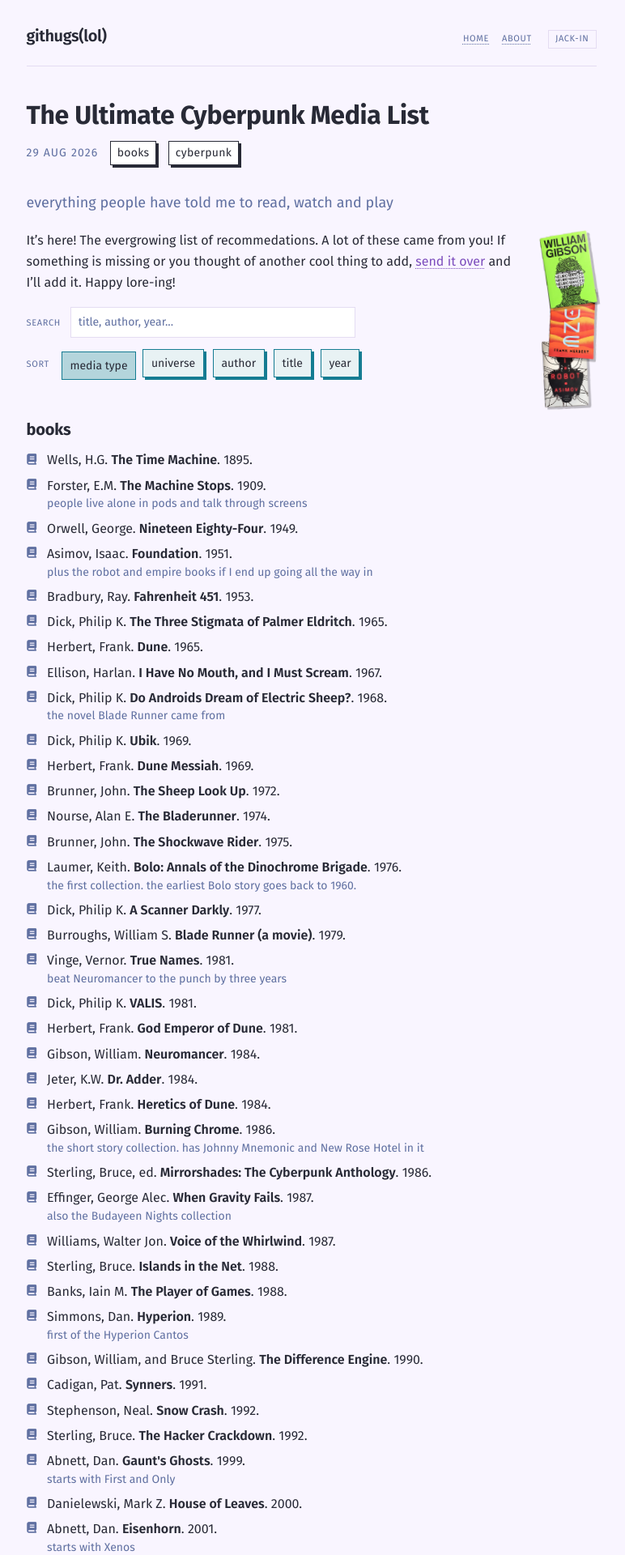
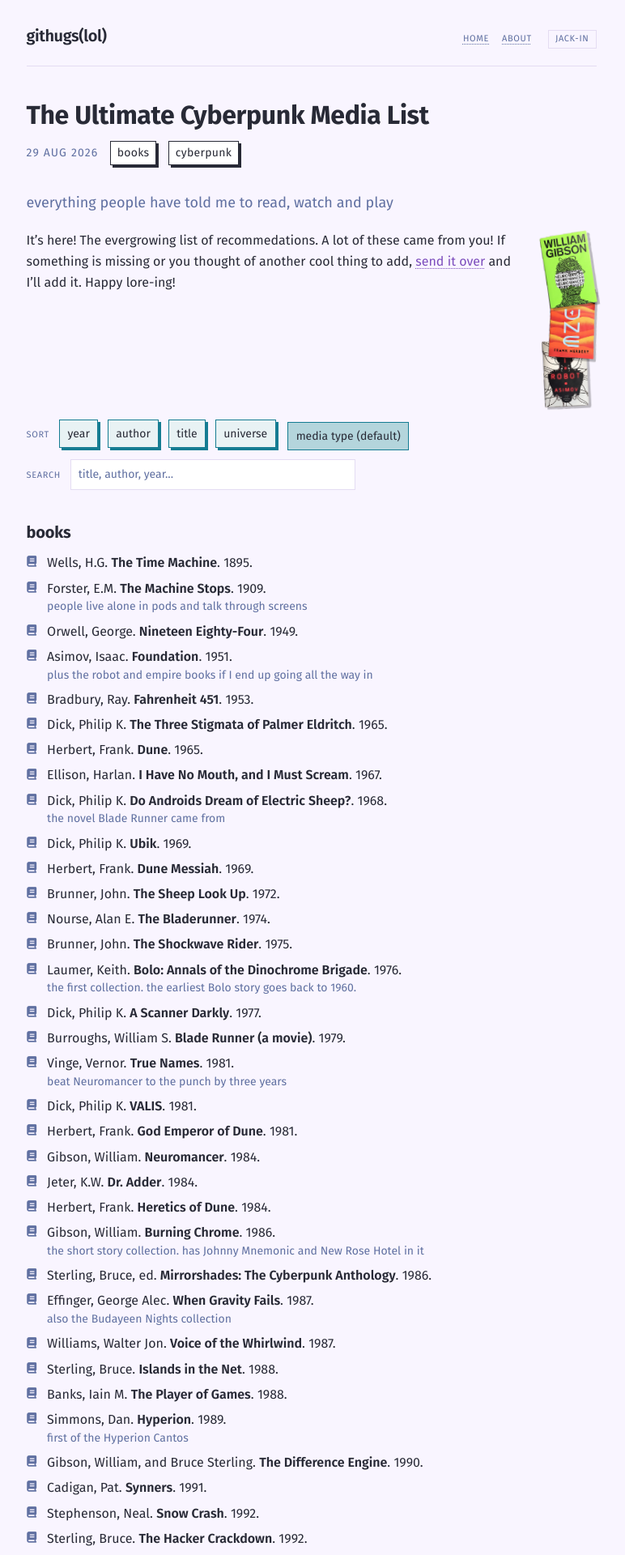
Before and after one commit to kirenia/kirenia.github.io, a Jekyll site: the page built from _posts/2026-08-29-the-ultimate-cyberpunk-media-list.markdown, in a window 1280 px wide. Shown: the top 1920 px of the page at 81% size, without its empty margins (248-1020 px from the left). Built offline with Jekyll 4.4.1, drawn with Linux system fonts in a browser that asks for light colours.

Commit message:
flip buttons order

```diff
--- a/_posts/2026-08-29-the-ultimate-cyberpunk-media-list.markdown
+++ b/_posts/2026-08-29-the-ultimate-cyberpunk-media-list.markdown
@@ -17,19 +17,19 @@ tags: [books, cyberpunk]
 It's here! The evergrowing list of recommedations. A lot of these came from you! If something is missing or you thought of another cool thing to add, [send it over](mailto:githugs@proton.me) and I'll add it. Happy lore-ing!
 
 <div class="sorter">
-  <label class="sorter__label" for="list-search">search</label>
-  <input type="search" id="list-search" class="sorter__search" placeholder="title, author, year..." autocomplete="off">
+  <span class="sorter__label" id="sort-label">sort</span>
+  <div class="sorter__buttons" role="group" aria-labelledby="sort-label">
+    <button type="button" data-sort="year" aria-pressed="false">year</button>
+    <button type="button" data-sort="author" aria-pressed="false">author</button>
+    <button type="button" data-sort="title" aria-pressed="false">title</button>
+    <button type="button" data-sort="universe" aria-pressed="false">universe</button>
+    <button type="button" data-sort="type" aria-pressed="true">media type (default)</button>
+  </div>
 </div>
 
 <div class="sorter">
-  <span class="sorter__label" id="sort-label">sort</span>
-  <div class="sorter__buttons" role="group" aria-labelledby="sort-label">
-    <button type="button" data-sort="type" aria-pressed="true">media type</button>
-    <button type="button" data-sort="universe" aria-pressed="false">universe</button>
-    <button type="button" data-sort="author" aria-pressed="false">author</button>
-    <button type="button" data-sort="title" aria-pressed="false">title</button>
-    <button type="button" data-sort="year" aria-pressed="false">year</button>
-  </div>
+  <label class="sorter__label" for="list-search">search</label>
+  <input type="search" id="list-search" class="sorter__search" placeholder="title, author, year..." autocomplete="off">
 </div>
 
 <p class="visually-hidden" role="status" id="sort-status"></p>
--- a/assets/css/style.css
+++ b/assets/css/style.css
@@ -607,6 +607,9 @@ th, td { border-bottom: 1px solid var(--line); padding: 0.5rem 0.6rem; text-alig
   font-family: var(--body-font);
 }
 
+/* never let the controls wrap around a floated sticker */
+.sorter { clear: right; }
+
 .sorter + .sorter { margin-bottom: 2.5rem; }
 
 .sorter__label {
@@ -707,9 +710,12 @@ th, td { border-bottom: 1px solid var(--line); padding: 0.5rem 0.6rem; text-alig
 
   .sorter__buttons {
     display: grid;
-    grid-template-columns: 1fr;
+    grid-template-columns: 1fr 1fr;
     gap: 0.7rem;
   }
+
+  /* five buttons, so the last one takes the empty half to itself */
+  .sorter__buttons button:last-child { grid-column: 1 / -1; }
 
   .sorter button {
     width: 100%;
@@ -884,6 +890,11 @@ th, td { border-bottom: 1px solid var(--line); padding: 0.5rem 0.6rem; text-alig
 
 .sticker-stack .sticker:hover { z-index: 5; }
 
+@media (max-width: 40rem) {
+  .post-content .sticker-stack .sticker { width: min(calc(var(--w) * 0.5), 20vw); }
+  .sticker-stack .sticker + .sticker { margin-top: -2.2rem; }
+}
+
 @media (prefers-reduced-motion: reduce) {
   .sticker, .card { transition: none; }
   .site-title .cursor { animation: none; }
```
